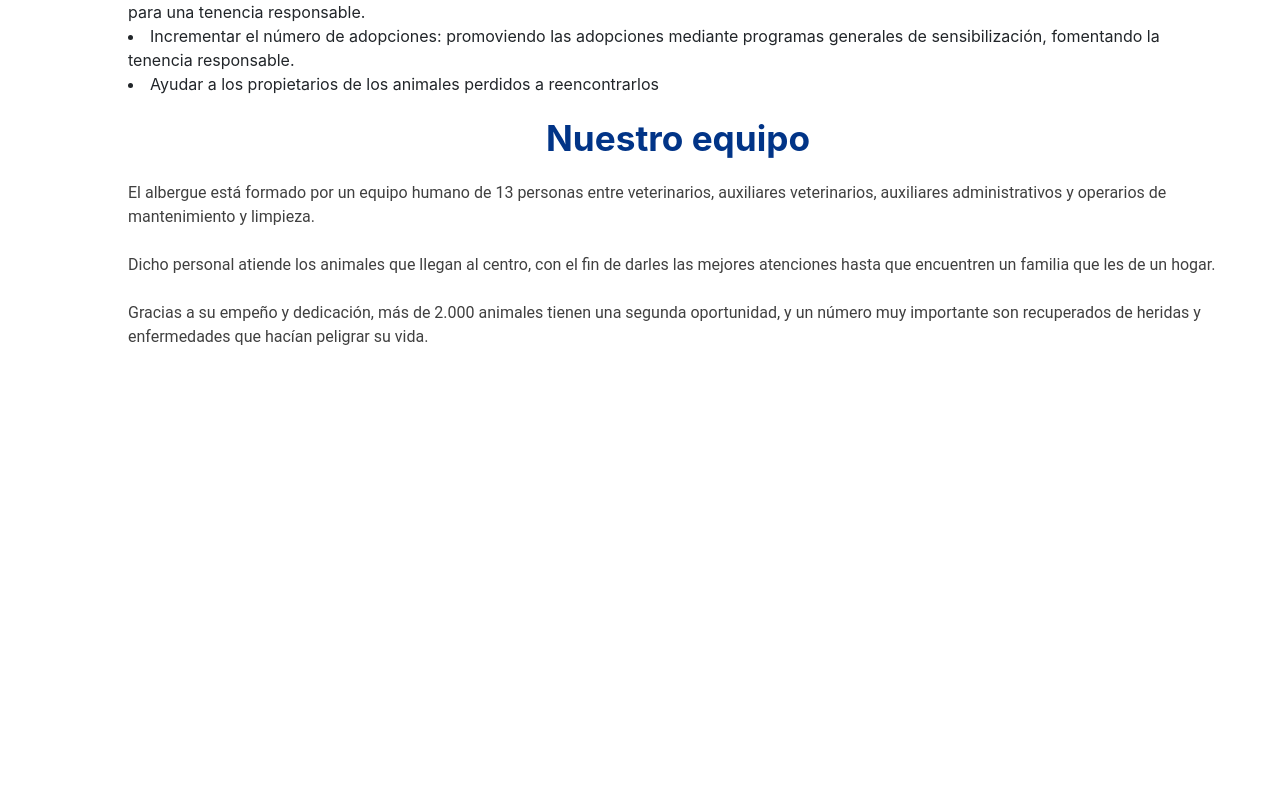
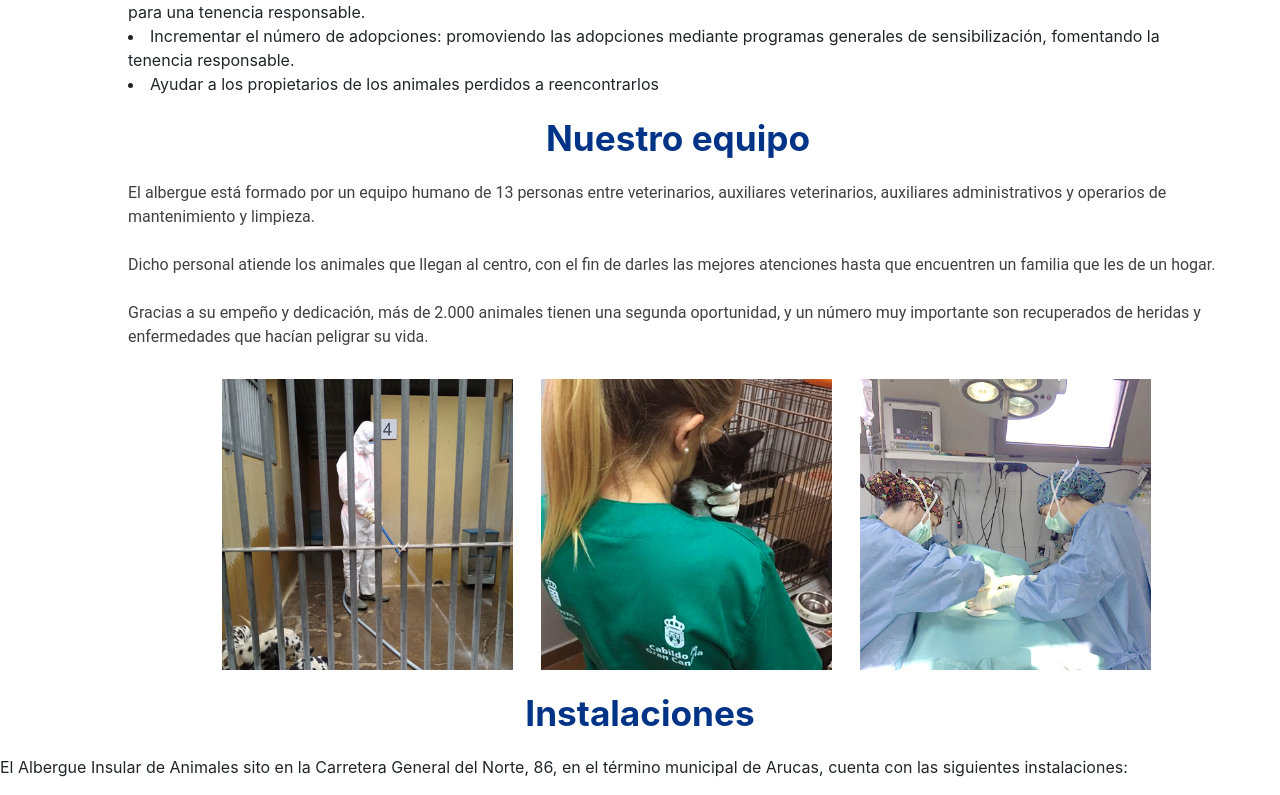
Before and after one commit to alesanca/AlbergueBanaderos, a React (Create React App) app: page /el-albergue in a window 1280 px wide. Shown: the part 756-1551 px from the top of the page. Before the commit the page ends 1121 px from the top, so only its background shows below. Built offline with nearby package versions, Linux system fonts and the light colour scheme.

Commit message:
New section added

```diff
--- a/src/assets/css/elalbergue.css
+++ b/src/assets/css/elalbergue.css
@@ -19,7 +19,7 @@ img {
     margin-left: 10%;
 }
 
-.nuestraMision h2 , .nuestroEquipo h2 {
+.nuestraMision h2 , .nuestroEquipo h2 , .instalaciones h2{
     color: #013487;
     font-size: 2.2em;
     line-height: 1em;
@@ -33,3 +33,13 @@ img {
     font-weight: 14.4px;
     color: #404040;
 }
+
+.imageEquipo {
+    margin-left: 80px;
+}
+
+.imageEquipo img{
+    height: 319px;
+    width: 319px;
+    padding: 14px;
+}
--- /dev/null
+++ b/src/components/pages/ElAlbergue/instalaciones.js
@@ -0,0 +1,12 @@
+import React from 'react'
+
+const instalaciones = () => {
+    return (
+        <div className="instalaciones">
+            <h2>Instalaciones </h2>
+            <p>El Albergue Insular de Animales sito en la Carretera General del Norte, 86, en el término municipal de Arucas, cuenta con las siguientes instalaciones:</p>
+        </div>
+    )
+}
+
+export default instalaciones;
--- a/src/components/pages/ElAlbergue/nuestro-equipo.js
+++ b/src/components/pages/ElAlbergue/nuestro-equipo.js
@@ -1,5 +1,8 @@
 import React from 'react'
 import '../../../assets/css/elalbergue.css';
+import team1 from '../../../assets/images/team1.jpg';
+import team2 from '../../../assets/images/team2.jpg';
+import team3 from '../../../assets/images/team3.jpg';
 
 const nuestroEquipo = () => {
     return (
@@ -10,7 +13,9 @@ const nuestroEquipo = () => {
             <br/> <br/> Gracias a su empeño y dedicación, más de 2.000 animales tienen una segunda oportunidad, y un número muy importante son recuperados de heridas y enfermedades que hacían peligrar su vida.</p>
 
             <div className="imageEquipo">
-
+                <img src={team1} alt="operario1"></img>
+                <img src={team2} alt="operario2"></img>
+                <img src={team3} alt="operario3"></img>
             </div>
         </div>
     )
--- a/src/components/pages/el-albergue.js
+++ b/src/components/pages/el-albergue.js
@@ -3,6 +3,7 @@ import  entrada  from '../../assets/images/entrada.jpg';
 import '../../assets/css/elalbergue.css'
 import NuestraMision from './ElAlbergue/nuestra-mision'
 import NuestroEquipo from './ElAlbergue/nuestro-equipo';
+import Instalaciones from './ElAlbergue/instalaciones';
 
 const Albergue = () => {
     return (
@@ -11,6 +12,7 @@ const Albergue = () => {
         <div className="nuestroContent">
             <NuestraMision />
             <NuestroEquipo />
+            <Instalaciones />
         </div>
         </>
     )
```
